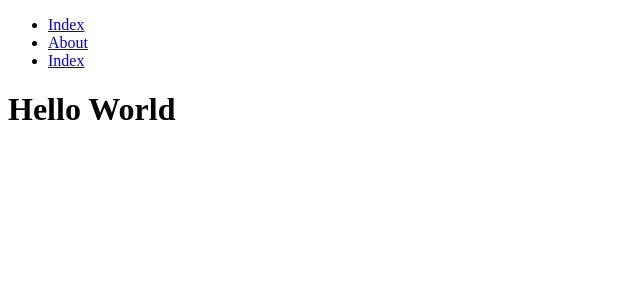
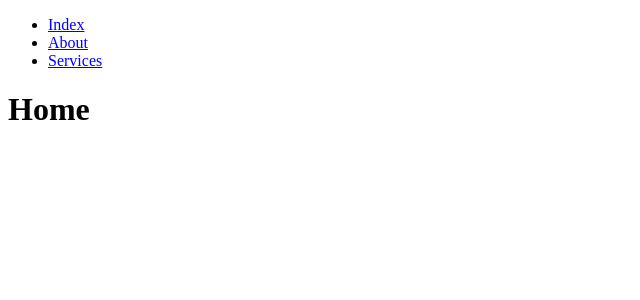
Before and after one commit to CamiloPenagos99/next-project-users, a Next.js app: page / in a window 1280 px wide. Shown: the top 300 px of the page, without its empty margins (0-640 px from the left). Built offline with nearby package versions, Linux system fonts and the light colour scheme.

Commit message:
feat: Contenedor de Navigation y props.children

```diff
--- /dev/null
+++ b/componentes/container.js
@@ -0,0 +1,15 @@
+//contiene la navegación y el contenido
+import Navigation from './navbar'
+
+const Container = (props)=>{
+
+    return (
+        <div>
+            <Navigation/>
+            <div>{props.children}</div>
+
+        </div>
+    )
+}
+
+export default Container;
--- a/componentes/navbar.js
+++ b/componentes/navbar.js
@@ -15,7 +15,7 @@ const NavBar = () => {
       </li>
       <li>
         <Link href="/services">
-          <a>Index</a>
+          <a>Services</a>
         </Link>
       </li>
     </ul>
--- a/pages/index.js
+++ b/pages/index.js
@@ -1,11 +1,13 @@
 import React from "react";
-import NavBar from "../componentes/navbar";
+import Container from "../componentes/container";
+
 
 const Index = () => {
   return (
     <div>
-      <NavBar></NavBar>
-      <h1>Hello World</h1>
+    <Container>
+      <h1>Home</h1>
+    </Container>
     </div>
   );
 };
```
Also changed, not shown: 1 other file (tests, documents, lock files or other folders).
